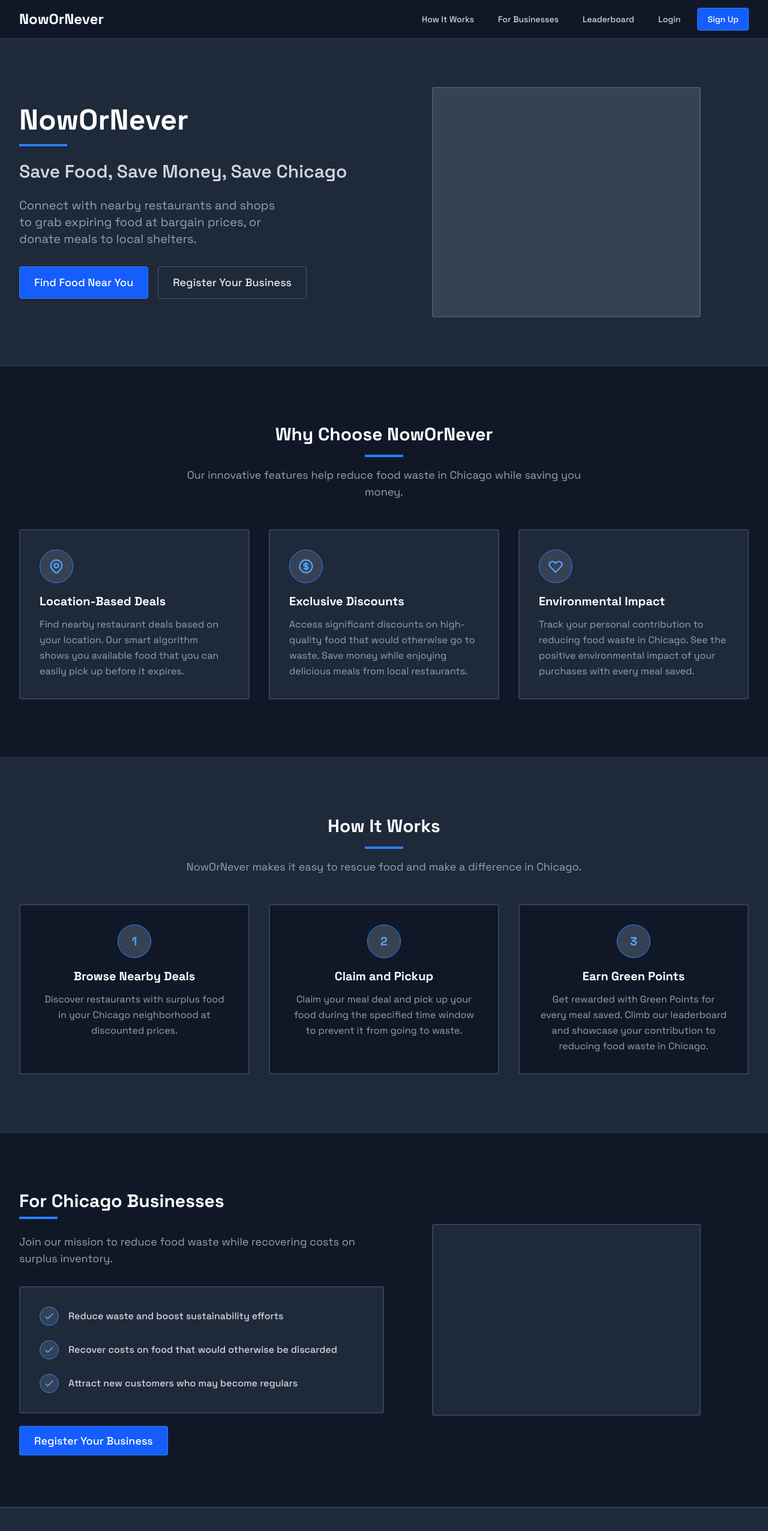
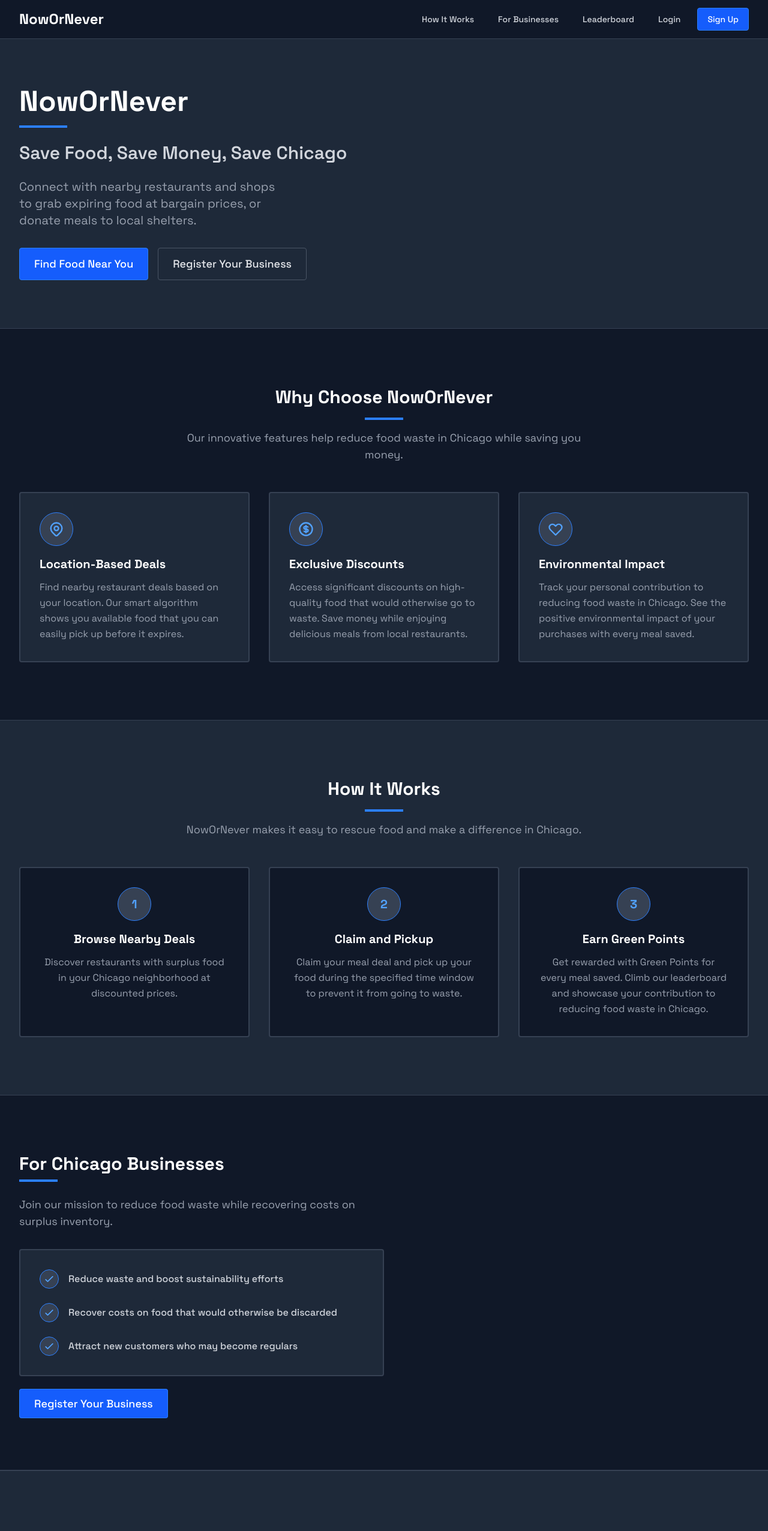
Before and after one commit to RichardLechko/IIT-Hackathon, a Next.js app in the folder frontend/: page / in a window 1280 px wide. Shown: the top 2552 px of the page at 60% size. Built offline with nearby package versions, Linux system fonts and the light colour scheme.

Commit message:
images removed

```diff
--- a/frontend/app/components/LandingPage.js
+++ b/frontend/app/components/LandingPage.js
@@ -32,12 +32,7 @@ export default function Home() {
                 </Link>
               </div>
             </div>
-            <div className="w-1/2 flex justify-center">
-              <div className="w-full max-w-md h-96 bg-gray-700 rounded border-2 border-gray-600 overflow-hidden">
-                <div className="w-full h-full flex items-center justify-center">
-                </div>
-              </div>
-            </div>
+
           </div>
         </div>
       </section>
@@ -302,13 +297,7 @@ export default function Home() {
                 </Link>
               </div>
             </div>
-            <div className="w-1/2 flex justify-center">
-              <div className="w-full max-w-md h-80 bg-gray-800 rounded border-2 border-gray-700 overflow-hidden">
-                <div className="w-full h-full flex items-center justify-center">
 
-                </div>
-              </div>
-            </div>
           </div>
         </div>
       </section>
```
